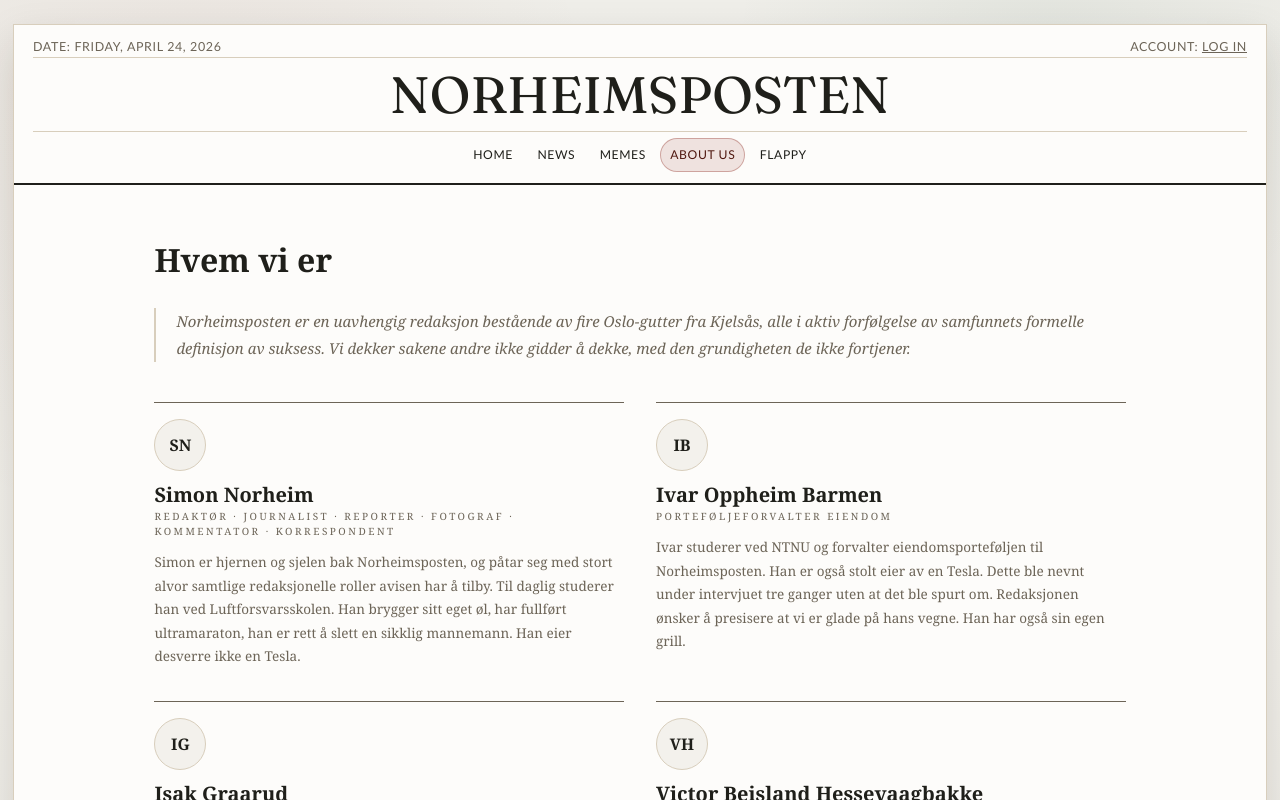
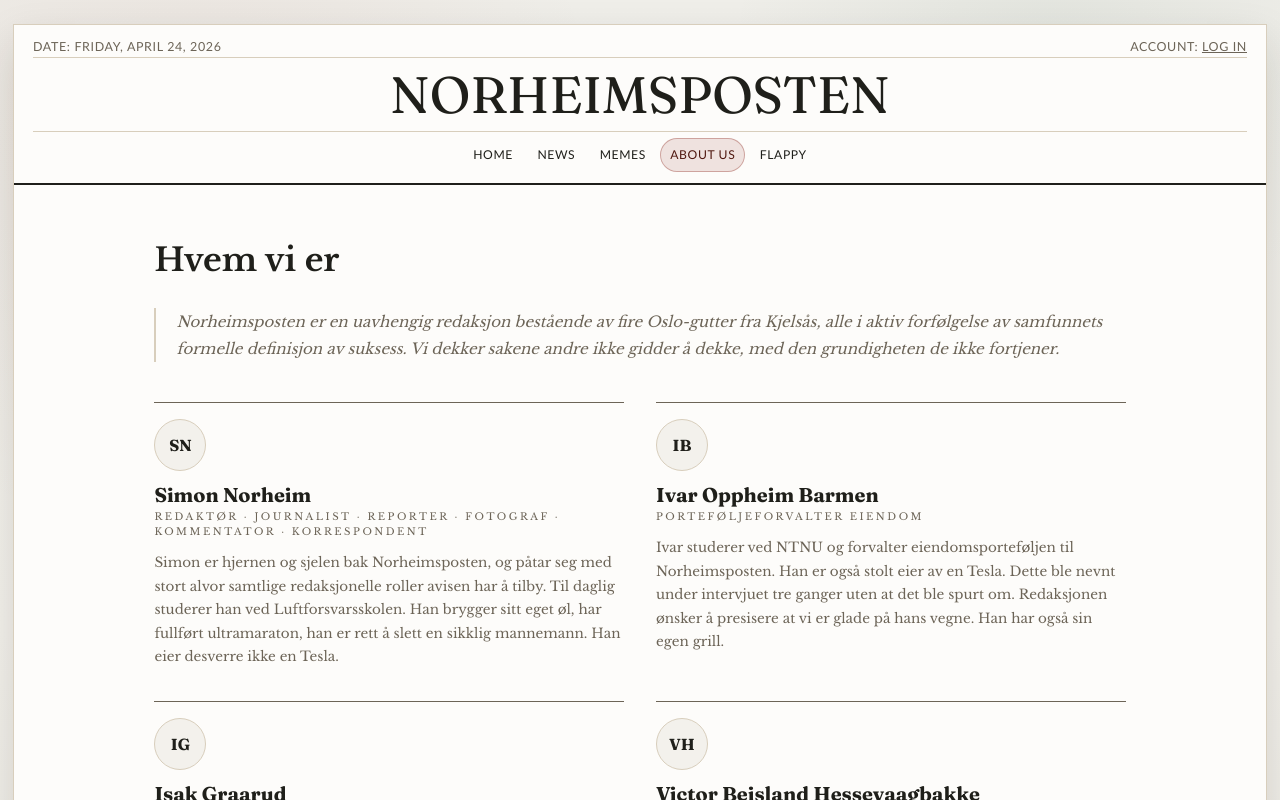
Before and after one commit to Isakgraarud/Norheimsposten, a React (Vite) app in the folder client/: page /about in a window 1280 px wide. Shown: the top 800 px of the page. Built offline with nearby package versions, Linux system fonts and the light colour scheme; no server answers.

Commit message:
style(client): use font variables instead of hard-coded families
Replace inline 'Playfair Display' / 'Source Serif 4' / 'JetBrains Mono'
declarations with the --np-title, --np-body, and --np-ui tokens so
typography stays consistent with the design system.

```diff
--- a/client/src/styles/np-about-page.css
+++ b/client/src/styles/np-about-page.css
@@ -9,7 +9,7 @@
 /* ───── Page wrapper ───── */
 
 .np-about-root {
-  font-family: 'Source Serif 4', Georgia, serif;
+  font-family: var(--np-body);
   color: var(--color-text-primary);
   max-width: 80%;
   margin: 0 auto;
@@ -32,7 +32,7 @@
 }
 
 .np-about-section-head {
-  font-family: 'Playfair Display', Georgia, serif;
+  font-family: var(--np-title);
   font-size: 13px;
   font-weight: 400;
   letter-spacing: 3px;
@@ -79,7 +79,7 @@
   display: flex;
   align-items: center;
   justify-content: center;
-  font-family: 'Playfair Display', Georgia, serif;
+  font-family: var(--np-title);
   font-size: 16px;
   font-weight: 700;
   margin-bottom: 0.75rem;
@@ -89,7 +89,7 @@
 }
 
 .np-about-card-name {
-  font-family: 'Playfair Display', Georgia, serif;
+  font-family: var(--np-title);
   font-size: 20px;
   font-weight: 700;
   margin: 0 0 2px;
@@ -128,7 +128,7 @@
 
 .np-about-footer-quote {
   text-align: center;
-  font-family: 'Playfair Display', Georgia, serif;
+  font-family: var(--np-title);
   font-size: 13px;
   font-style: italic;
   color: var(--color-text-secondary);
--- a/client/src/styles/np-admin-page.css
+++ b/client/src/styles/np-admin-page.css
@@ -462,7 +462,7 @@
 .cms-table tbody tr:hover          { background: var(--cms-surface-2); }
 
 .cms-table .id-cell {
-  font-family: 'JetBrains Mono', ui-monospace, monospace;
+  font-family: var(--np-ui);
   color: var(--cms-muted);
   font-size: 0.8rem;
 }
--- a/client/src/styles/np-front-page.css
+++ b/client/src/styles/np-front-page.css
@@ -40,7 +40,7 @@
 
 .typewriter {
   font-size: 2rem;
-  font-family: "Courier New", monospace;
+  font-family: var(--np-ui);
   color: #1a1a1a;
   letter-spacing: 1px;
 }
```
